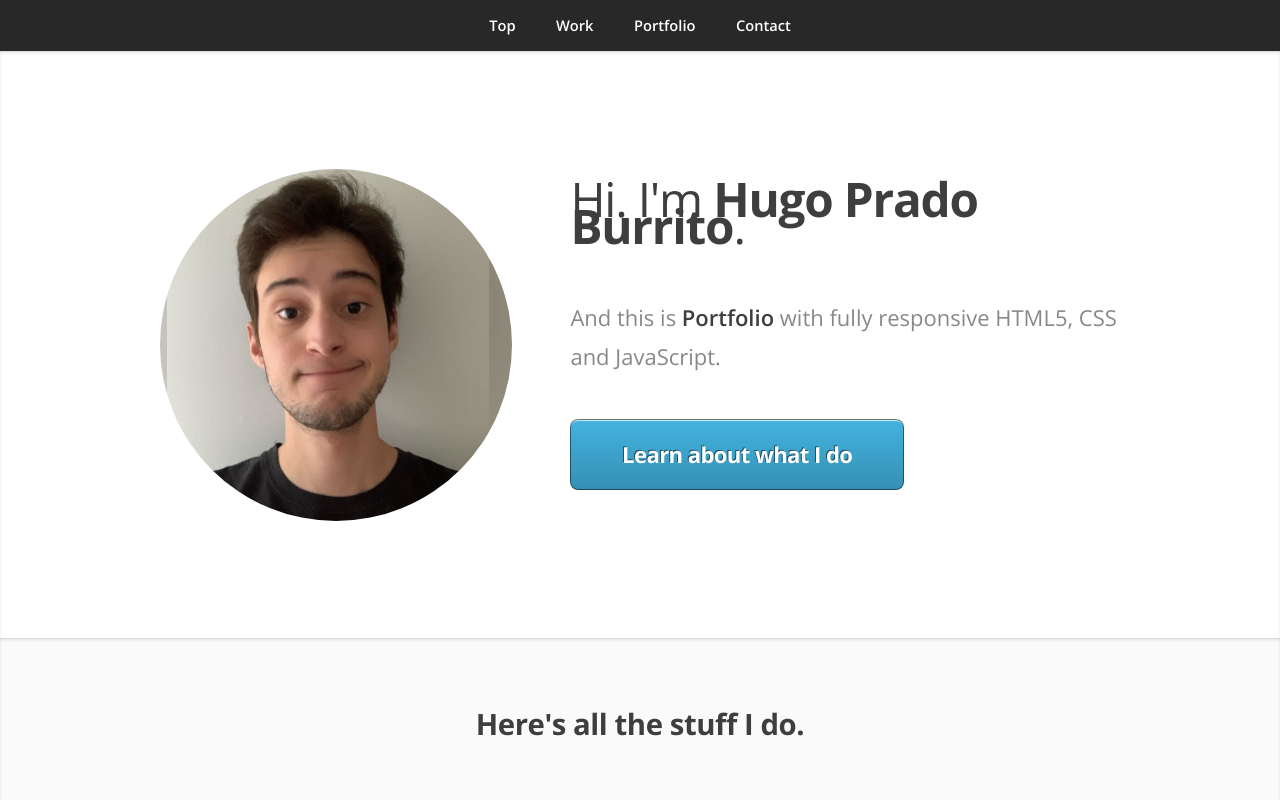
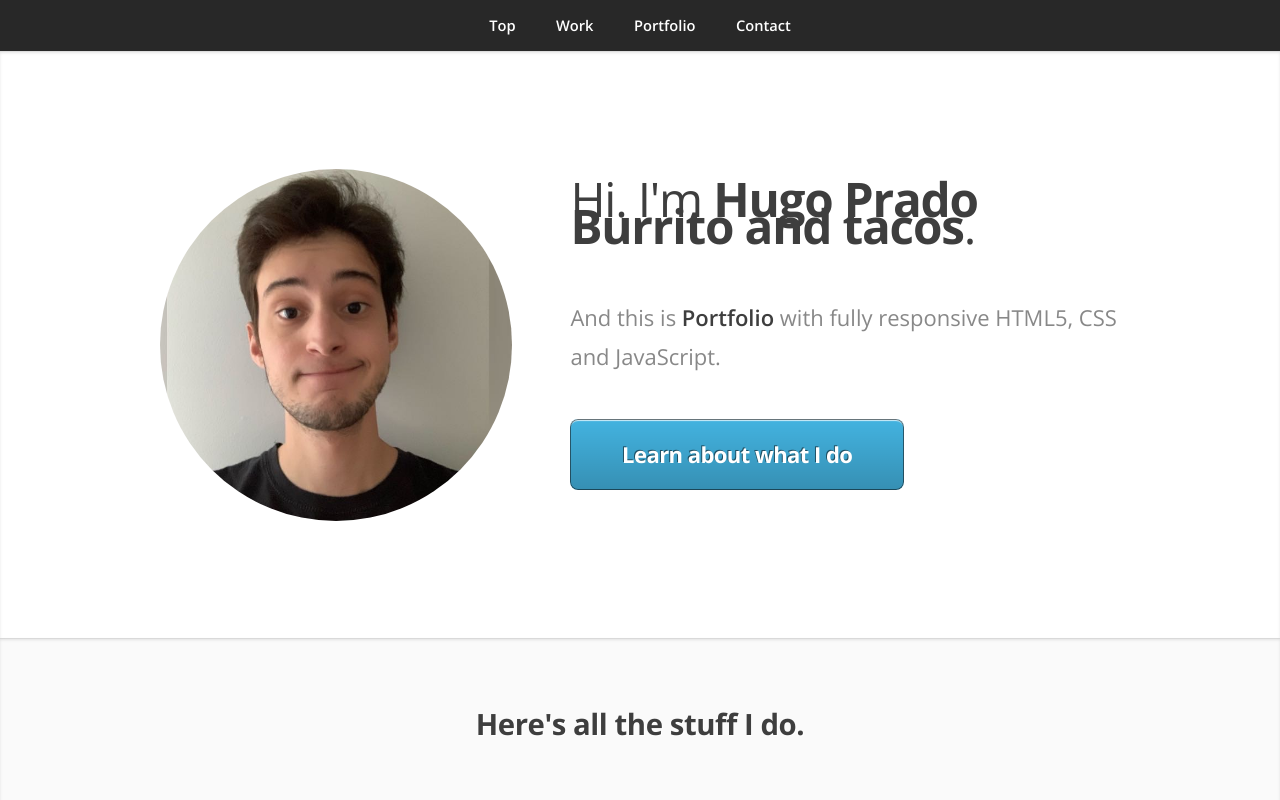
Before and after one commit to hugopradops/hugopradops.github.io, a plain HTML site: page index.html in a window 1280 px wide. Shown: the top 800 px of the page. Drawn offline with nearby package versions, Linux system fonts and the light colour scheme.

Commit message:
Github Actions #3

```diff
--- a/index.html
+++ b/index.html
@@ -29,7 +29,7 @@
 				</div>
 				<div class="col-8 col-7-large col-12-medium">
 					<header>
-						<h1>Hi. I'm <strong>Hugo Prado Burrito</strong>.</h1>
+						<h1>Hi. I'm <strong>Hugo Prado Burrito and tacos</strong>.</h1>
 					</header>
 					<p>And this is <strong>Portfolio</strong> with fully responsive HTML5, CSS and JavaScript.</p>
 					<a href="#work" class="button large scrolly">Learn about what I do</a>
```
Also changed, not shown: 1 other file.
